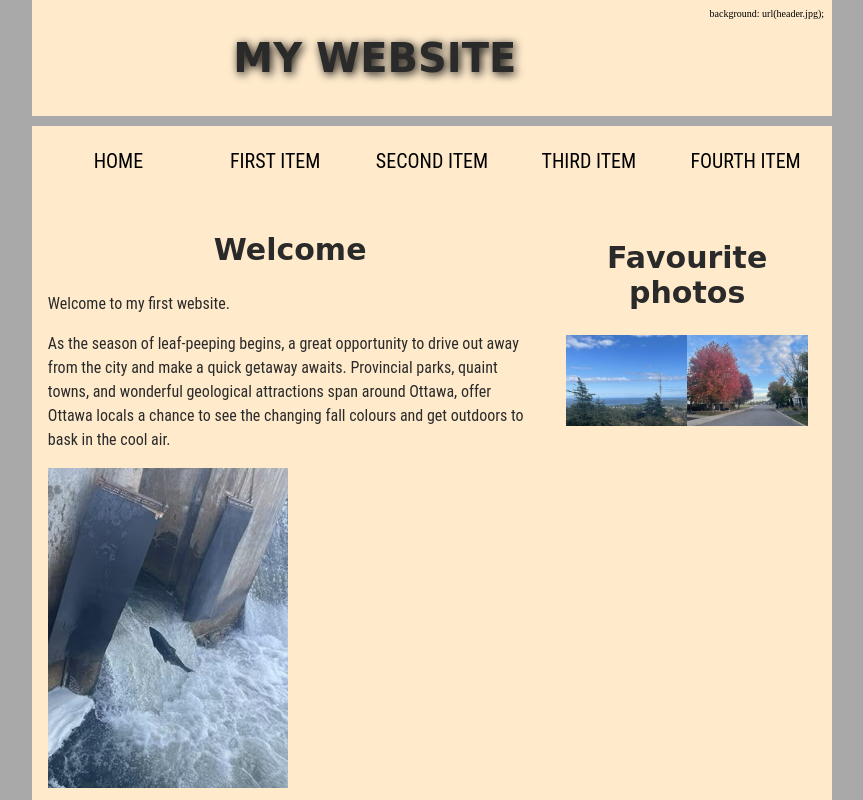
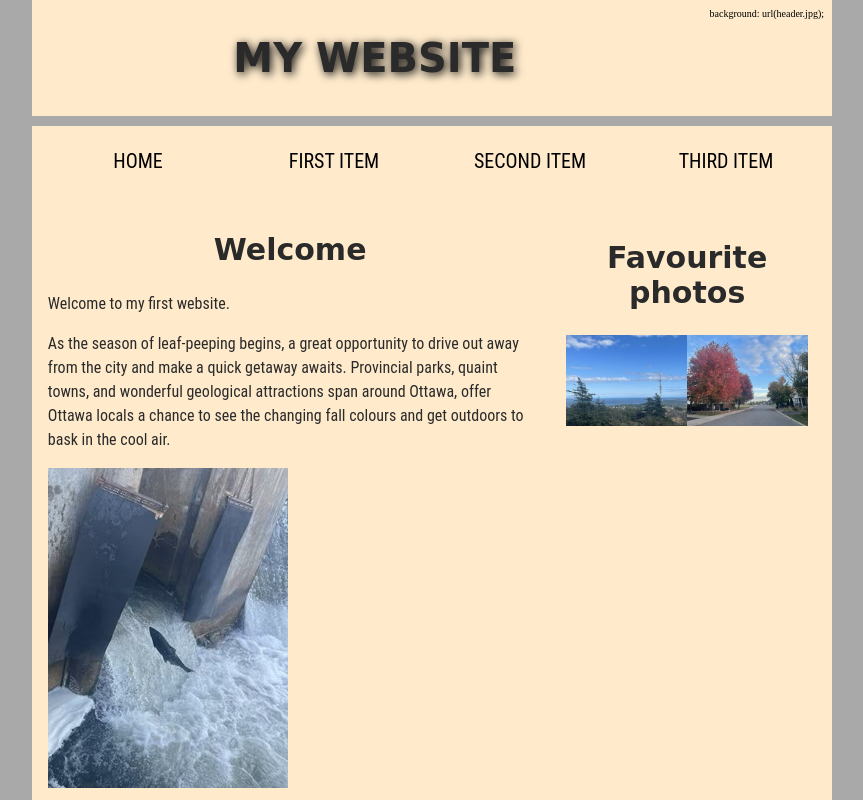
Before and after one commit to wenjun-hub/Basic-website, a plain HTML site: page index.html in a window 1280 px wide. Shown: the top 800 px of the page, without its empty margins (208-1071 px from the left). Drawn offline with Linux system fonts and the light colour scheme.

Commit message:
Update index.html

```diff
--- a/index.html
+++ b/index.html
@@ -154,7 +154,7 @@ footer {
         <li><a href="#">first item</a></li>
         <li><a href="#">second item</a></li>
         <li><a href="#">third item</a></li>
-        <li><a href="#">fourth item</a></li>
+
       </ul>
 
     </nav>
```
